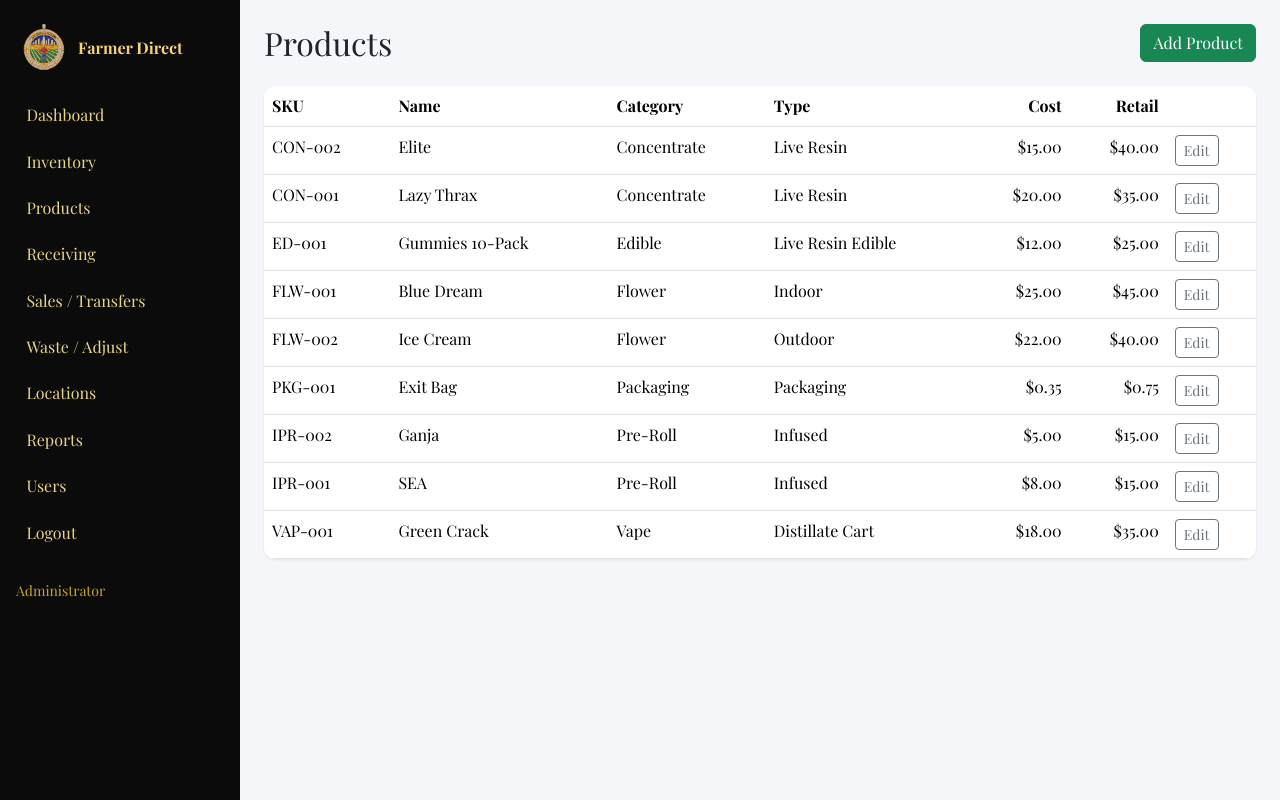
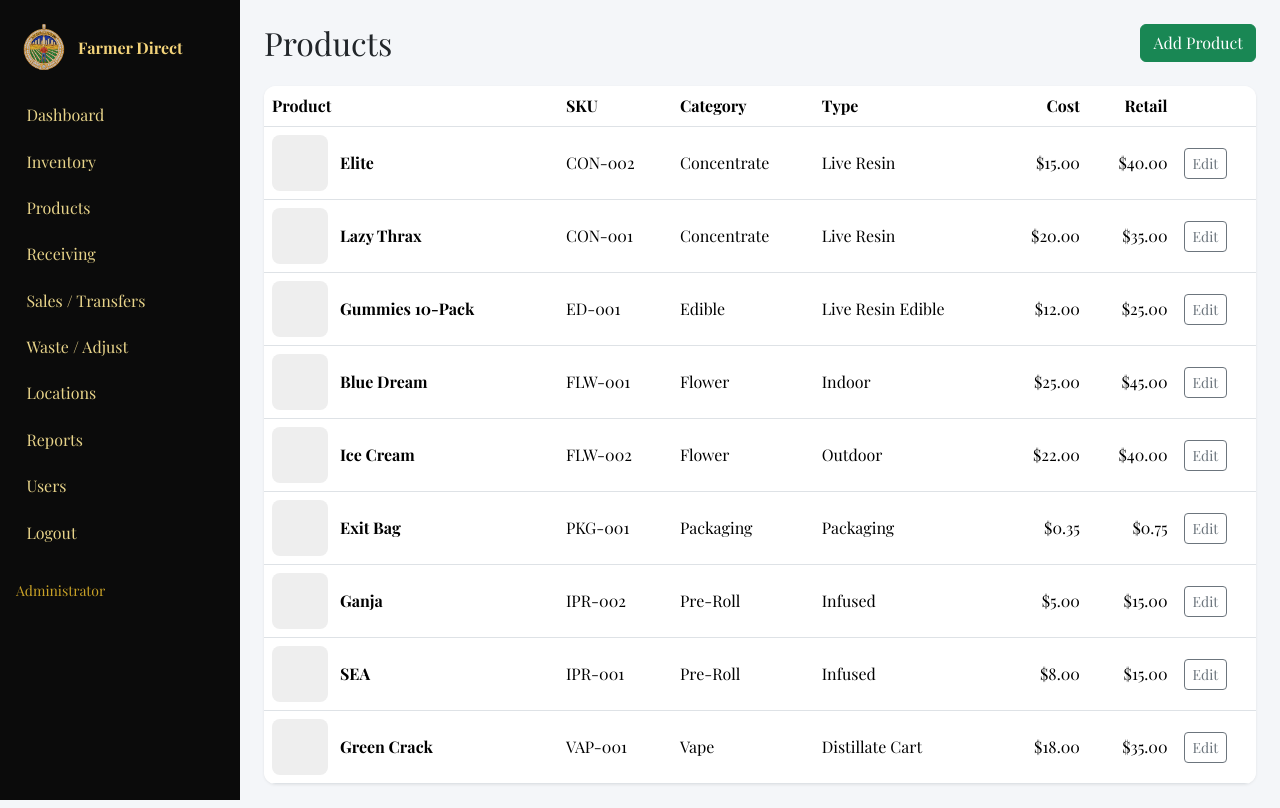
Before and after one commit to lenz0o/DTLA, a Flask app: page /products in a window 1280 px wide. Run offline with Flask 3, Linux system fonts and the light colour scheme; a user stored in the database is signed in; data comes from the database, SQL or seed files in the repository; some web fonts are replaced.

Commit message:
Update product table layout and styling

```diff
--- a/templates/products.html
+++ b/templates/products.html
@@ -6,13 +6,22 @@
   <a href="{{ url_for('product_add') }}" class="btn btn-success">Add Product</a>
 </div>
 <div class="table-card">
-<table class="table table-hover mb-0">
-<thead><tr><th>SKU</th><th>Name</th><th>Category</th><th>Type</th><th class="text-end">Cost</th><th class="text-end">Retail</th><th></th></tr></thead>
+<table class="table table-hover mb-0 align-middle">
+<thead><tr><th>Product</th><th>SKU</th><th>Category</th><th>Type</th><th class="text-end">Cost</th><th class="text-end">Retail</th><th></th></tr></thead>
 <tbody>
 {% for p in products %}
 <tr>
+  <td>
+    <div style="display:flex; align-items:center; gap:12px;">
+      {% if p.image_url %}
+        <img src="{{ url_for('product_image', filename=p.image_url) }}" alt="" style="height:56px;width:56px;object-fit:cover;border-radius:8px; flex-shrink:0;">
+      {% else %}
+        <div style="height:56px;width:56px;background:#eee;border-radius:8px; flex-shrink:0;"></div>
+      {% endif %}
+      <strong>{{ p.name }}</strong>
+    </div>
+  </td>
   <td>{{ p.sku }}</td>
-  <td>{{ p.name }}</td>
   <td>{{ p.category }}</td>
   <td>{{ p.product_type or '—' }}</td>
   <td class="text-end">${{ "%.2f"|format(p.unit_cost or 0) }}</td>
```
